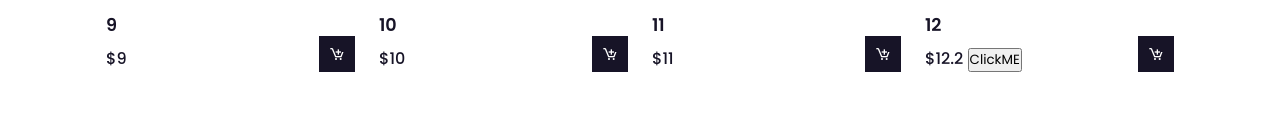
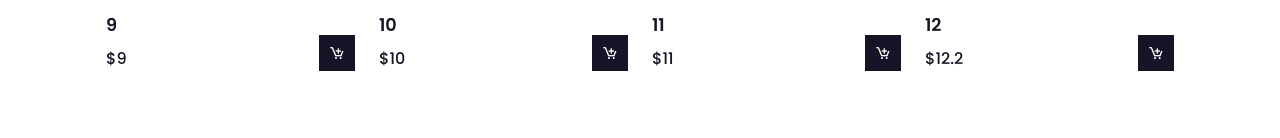
Before and after one commit to Saygone/TINTE, a plain HTML site: page index.html in a window 1280 px wide. Shown: the part 1953-2091 px from the top of the page. Drawn offline with nearby package versions, Linux system fonts and the light colour scheme; a script that the page names is missing.

Commit message:
Update index.html

```diff
--- a/index.html
+++ b/index.html
@@ -139,7 +139,6 @@
                 <h2 class="product-title">12</h2>
                 <span class="price">$12.2</span>
                 <i class='bx bx-cart-add add-cart'></i>
-                <button onclick="helloworld()">ClickME</button>
             </div>
         </div>
     </section>
```
